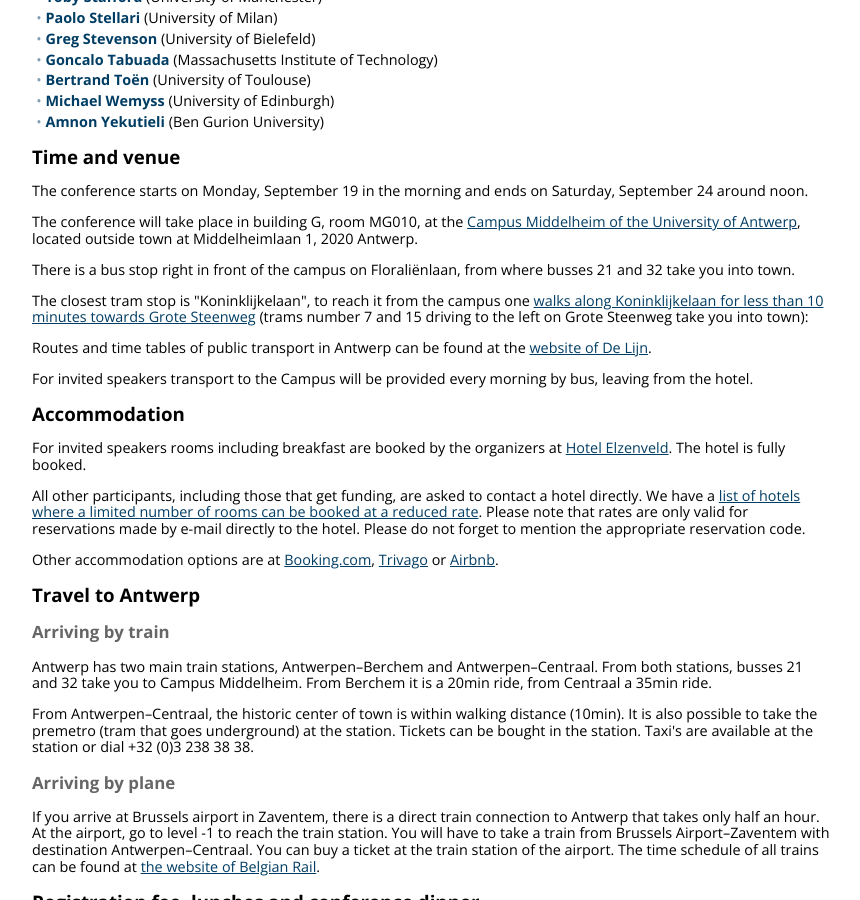
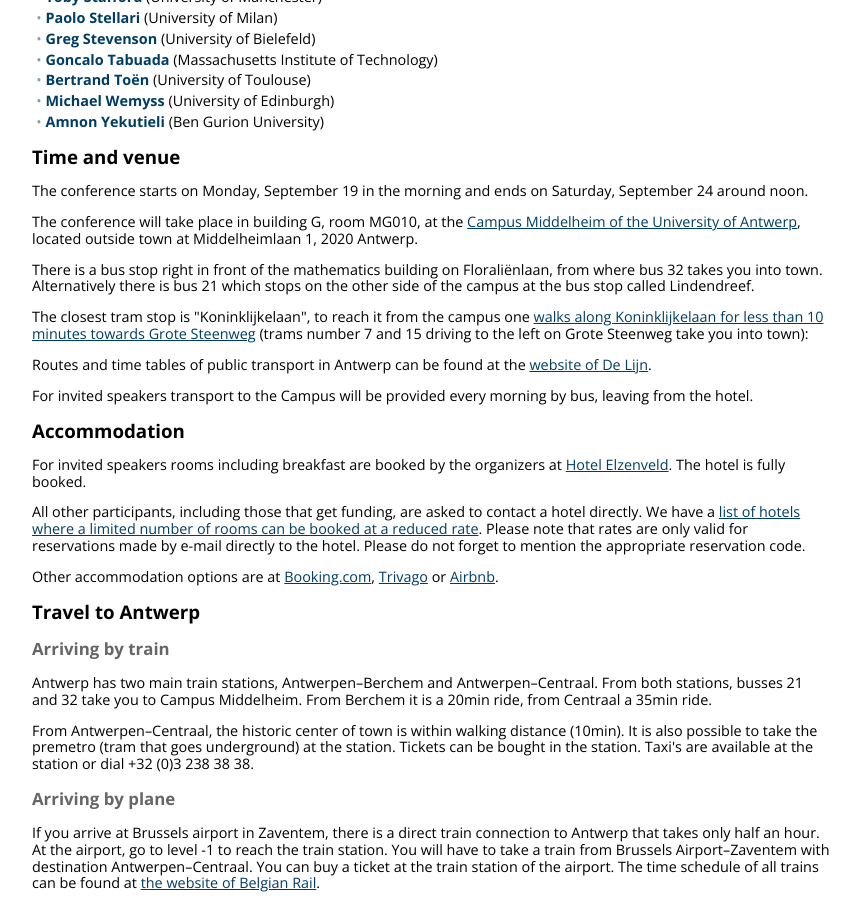
Before and after one commit to ncag-info/antwerp-2016, a Jekyll site: the page built from index.html, in a window 1280 px wide and 900 px high, scrolled down 940 px. Shown: the whole window, without its empty margins (208-1068 px from the left). Built offline with Jekyll 4.4.1, drawn with Linux system fonts in a browser that asks for light colours; nearby versions of some CDN libraries; library files that are not in the unit come from our copies.

Commit message:
Changed wording for the busses

```diff
--- a/index.html
+++ b/index.html
@@ -37,7 +37,7 @@ The aim of the conference is to bring together experts and graduate students/pos
 <h2>Time and venue</h2>
 <p>The conference starts on Monday, September 19 in the morning and ends on Saturday, September 24 around noon.
 <p>The conference will take place in building G, room MG010, at the <a href="https://www.uantwerpen.be/en/campus-life/on-your-way-to-campus/campus-middelheim/">Campus Middelheim of the University of Antwerp</a>, located outside town at Middelheimlaan 1, 2020 Antwerp.
-<p>There is a bus stop right in front of the campus on Floraliënlaan, from where busses 21 and 32 take you into town.
+<p>There is a bus stop right in front of the mathematics building on Floraliënlaan, from where bus 32 takes you into town. Alternatively there is bus 21 which stops on the other side of the campus at the bus stop called Lindendreef.
 <p>The closest tram stop is "Koninklijkelaan", to reach it from the campus one <a href="https://www.google.be/maps/dir/UAntwerpen+-+Campus+Middelheim,+Belgi%C3%AB,+Middelheimlaan+1,+2020+Antwerpen/Royal+Lounge,+Koninklijkelaan+2,+2600+Berchem+(Antwerpen)/@51.1868555,4.4177722,16z/data=!3m1!4b1!4m14!4m13!1m5!1m1!1s0x47c3f72c32056087:0x67638ffa2951c1ea!2m2!1d4.4205165!2d51.184387!1m5!1m1!1s0x47c3f7301b97a6ed:0x9de898e7c38d66b3!2m2!1d4.4253265!2d51.1892483!3e2">walks along Koninklijkelaan for less than 10 minutes towards Grote Steenweg</a> (trams number 7 and 15 driving to the left on Grote Steenweg take you into town):
 <p>Routes and time tables of public transport in Antwerp can be found at the <a href="https://www.delijn.be/en/routeplanner/?vertaling=true">website of De Lijn</a>.
 <p>For invited speakers transport to the Campus will be provided every morning by bus, leaving from the hotel.
```
